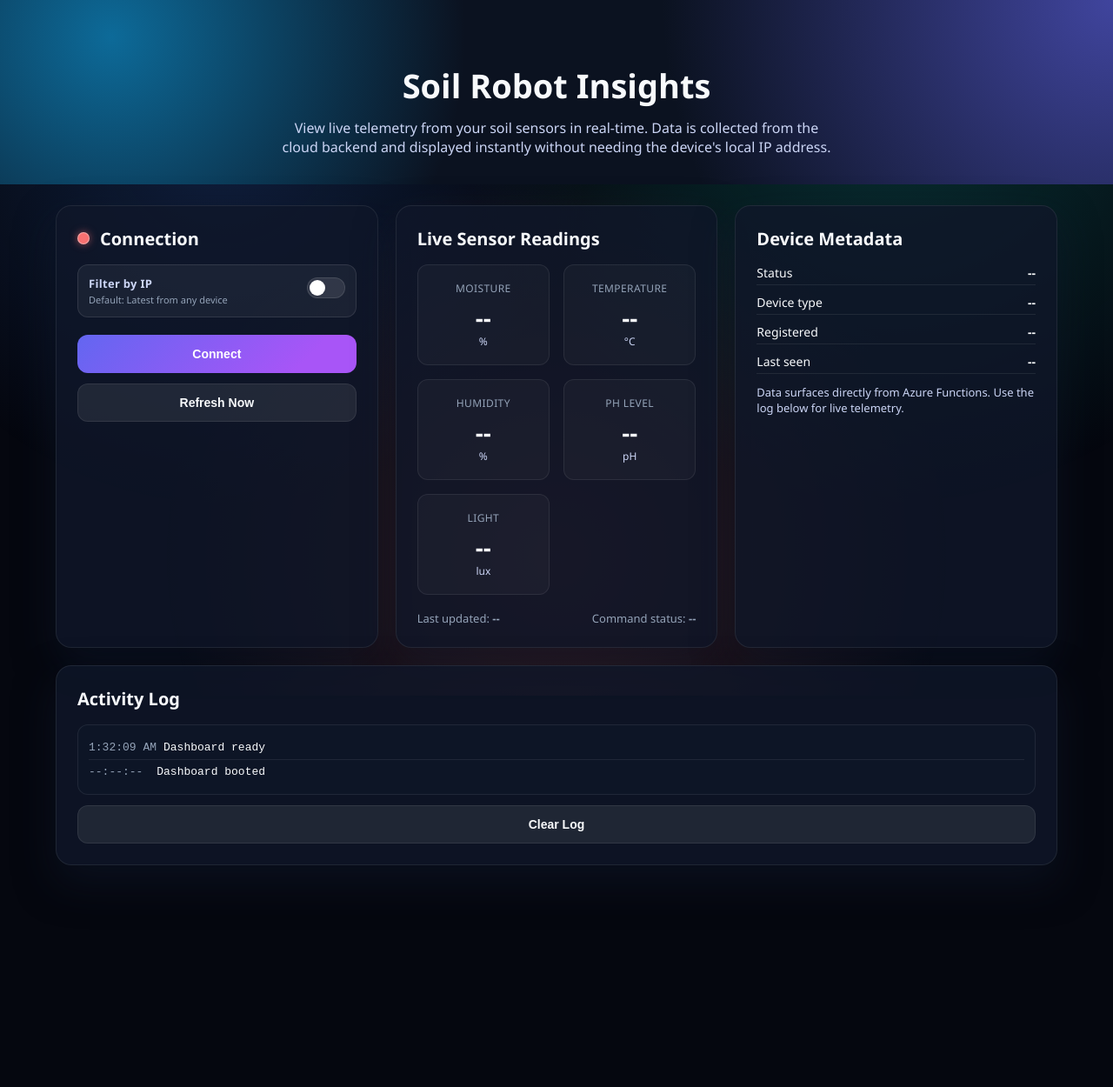
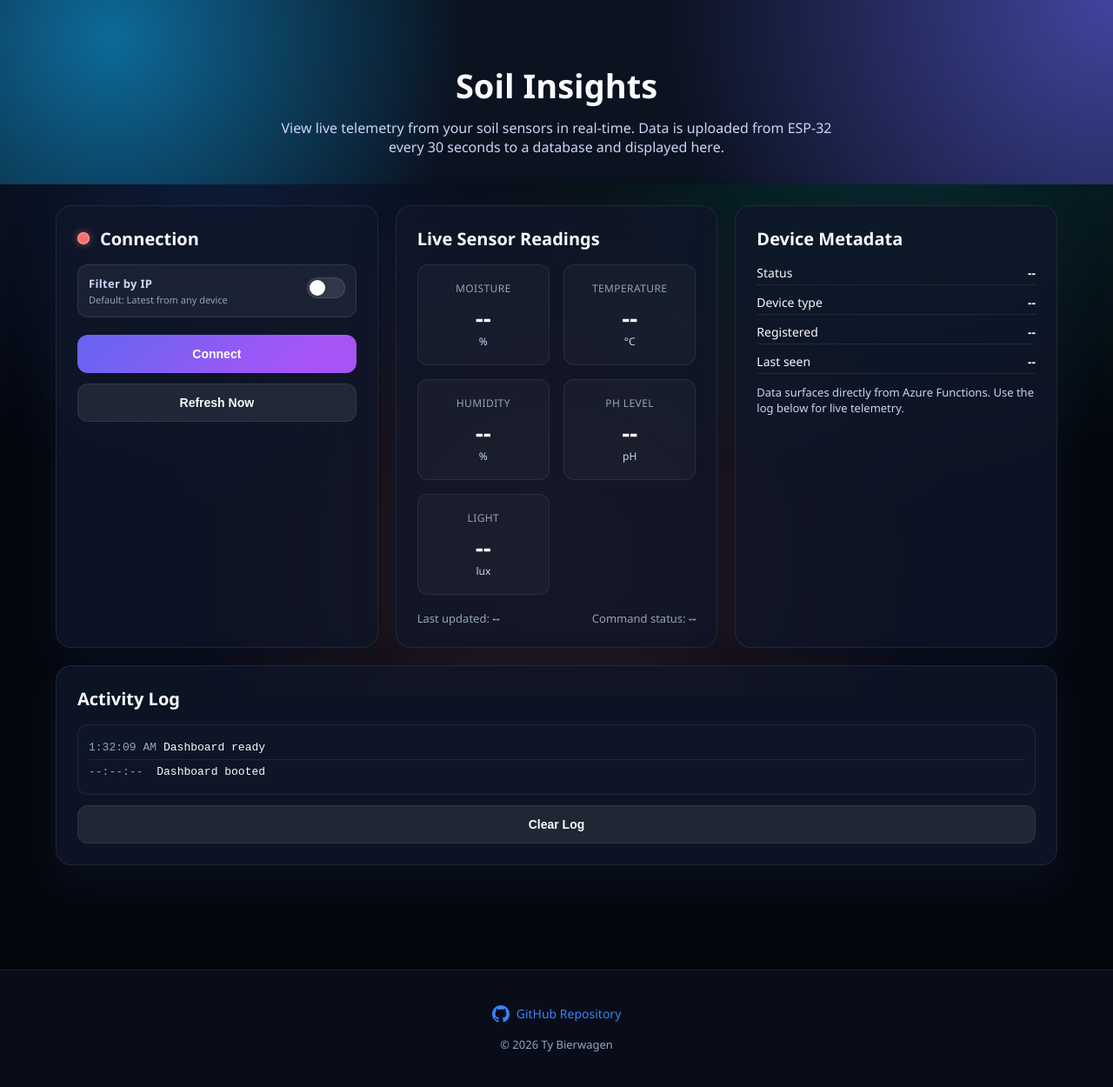
Before and after one commit to TyBierwagen/Capstone, a plain HTML site: page web-app/index.html in a window 1280 px wide. Shown: the whole page at 87% size. Before the commit the page ends 1095 px from the top, so only its background shows below. Drawn offline with Linux system fonts and the light colour scheme.

Commit message:
add footer, update titles, ico

```diff
--- a/web-app/app.js
+++ b/web-app/app.js
@@ -9,6 +9,13 @@ const state = {
 document.addEventListener('DOMContentLoaded', () => {
   const savedIp = localStorage.getItem('deviceIp');
   document.getElementById('deviceIp').value = savedIp || '';
+
+  // Update copyright year
+  const yearSpan = document.getElementById('copyrightYear');
+  if (yearSpan) {
+    yearSpan.textContent = new Date().getFullYear();
+  }
+
   updateConnectionStatus(false);
   addLogEntry('Dashboard ready');
 });
--- a/web-app/index.html
+++ b/web-app/index.html
@@ -3,7 +3,7 @@
 <head>
   <meta charset="UTF-8" />
   <meta name="viewport" content="width=device-width, initial-scale=1.0" />
-  <title>Soil Robot Control Deck</title>
+  <title>Soil Insights</title>
   <link rel="icon" href="plant.ico" type="image/x-icon">
   <style>
     * {
@@ -326,8 +326,8 @@
 <body>
   <div class="glow-layer"></div>
   <section class="hero">
-    <h1>Soil Robot Insights</h1>
-    <p>View live telemetry from your soil sensors in real-time. Data is collected from the cloud backend and displayed instantly without needing the device's local IP address.</p>
+    <h1>Soil Insights</h1>
+    <p>View live telemetry from your soil sensors in real-time. Data is uploaded from ESP-32 every 30 seconds to a database and displayed here.</p>
   </section>
 
   <div class="container">
@@ -430,6 +430,18 @@
     </div>
   </div>
 
+  <footer style="margin-top: 60px; padding: 40px 24px; text-align: center; border-top: 1px solid rgba(255,255,255,0.08); background: rgba(15, 23, 42, 0.4);">
+    <div style="max-width: 1200px; margin: 0 auto; display: flex; flex-direction: column; gap: 16px; align-items: center;">
+      <a href="https://github.com/TyBierwagen/Capstone" target="_blank" style="color: #3b82f6; text-decoration: none; font-size: 14px; display: flex; align-items: center; gap: 8px;">
+        <svg height="20" width="20" viewBox="0 0 16 16" fill="currentColor" style="display:inline-block; vertical-align:middle;"><path d="M8 0C3.58 0 0 3.58 0 8c0 3.54 2.29 6.53 5.47 7.59.4.07.55-.17.55-.38 0-.19-.01-.82-.01-1.49-2.01.37-2.53-.49-2.69-.94-.09-.23-.48-.94-.82-1.13-.28-.15-.68-.52-.01-.53.63-.01 1.08.58 1.23.82.72 1.21 1.87.87 2.33.66.07-.52.28-.87.51-1.07-1.78-.2-3.64-.89-3.64-3.95 0-.87.31-1.59.82-2.15-.08-.2-.36-1.02.08-2.12 0 0 .67-.21 2.2.82.64-.18 1.32-.27 2-.27.68 0 1.36.09 2 .27 1.53-1.04 2.2-.82 2.2-.82.44 1.1.16 1.92.08 2.12.51.56.82 1.27.82 2.15 0 3.07-1.87 3.75-3.65 3.95.29.25.54.73.54 1.48 0 1.07-.01 1.93-.01 2.2 0 .21.15.46.55.38A8.013 8.013 0 0016 8c0-4.42-3.58-8-8-8z"></path></svg>
+        GitHub Repository
+      </a>
+      <p style="margin: 0; color: #94a3b8; font-size: 13px;">
+        &copy; <span id="copyrightYear">2026</span> Ty Bierwagen
+      </p>
+    </div>
+  </footer>
+
   <script src="app.js"></script>
 </body>
 </html>
```
